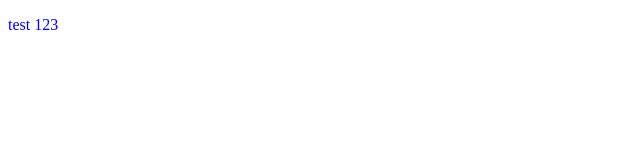
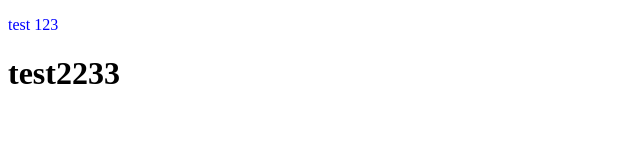
Before and after one commit to Ramses198139/gitcommit, a plain HTML site: page index.html in a window 1280 px wide. Shown: the whole page, without its empty margins (0-640 px from the left). Drawn offline with Linux system fonts and the light colour scheme.

Commit message:
tweede commit

```diff
--- a/index.html
+++ b/index.html
@@ -6,6 +6,7 @@
     <title>gitcommit</title>
 
     <p>test 123</p>
+    <h1>test2233</h1>
 
 </head>
 <body>
```
